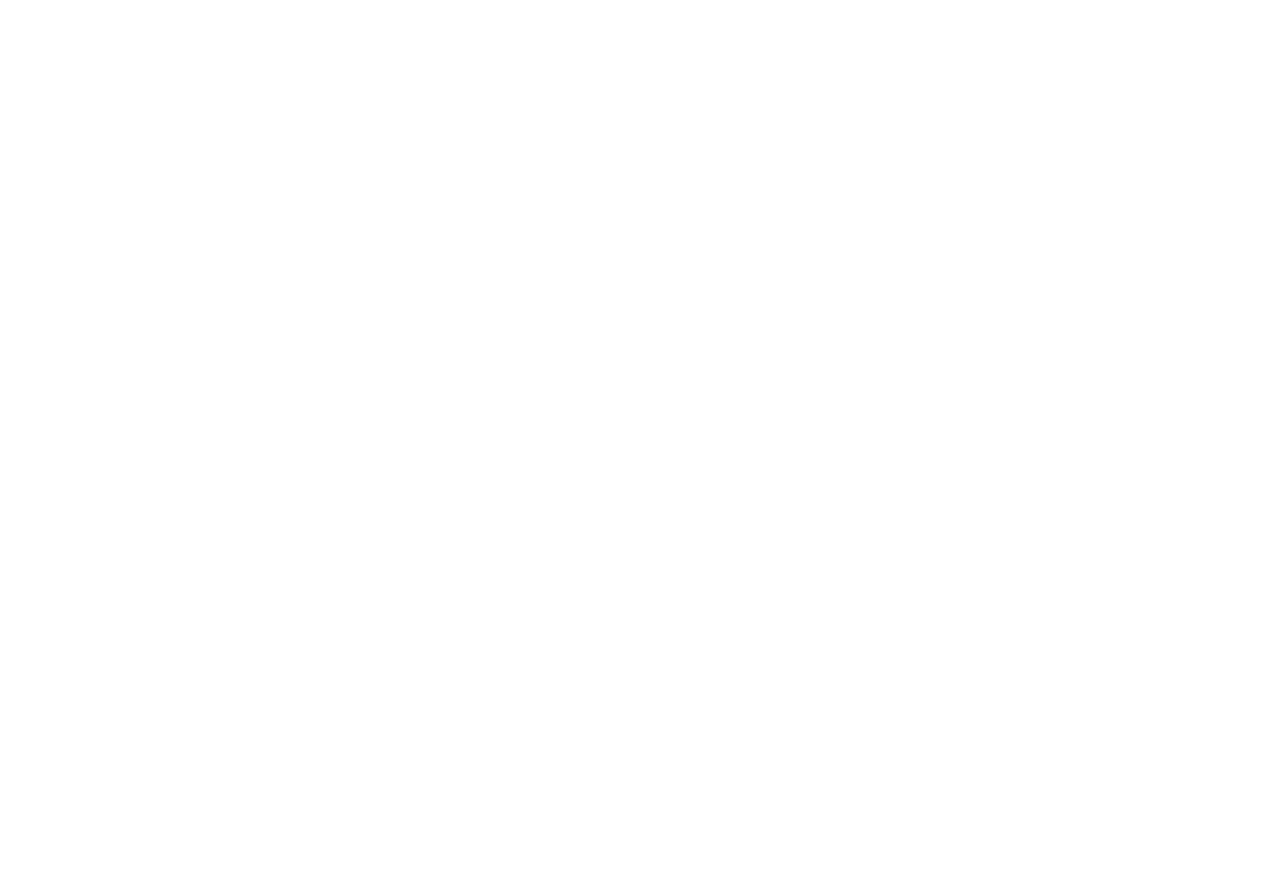
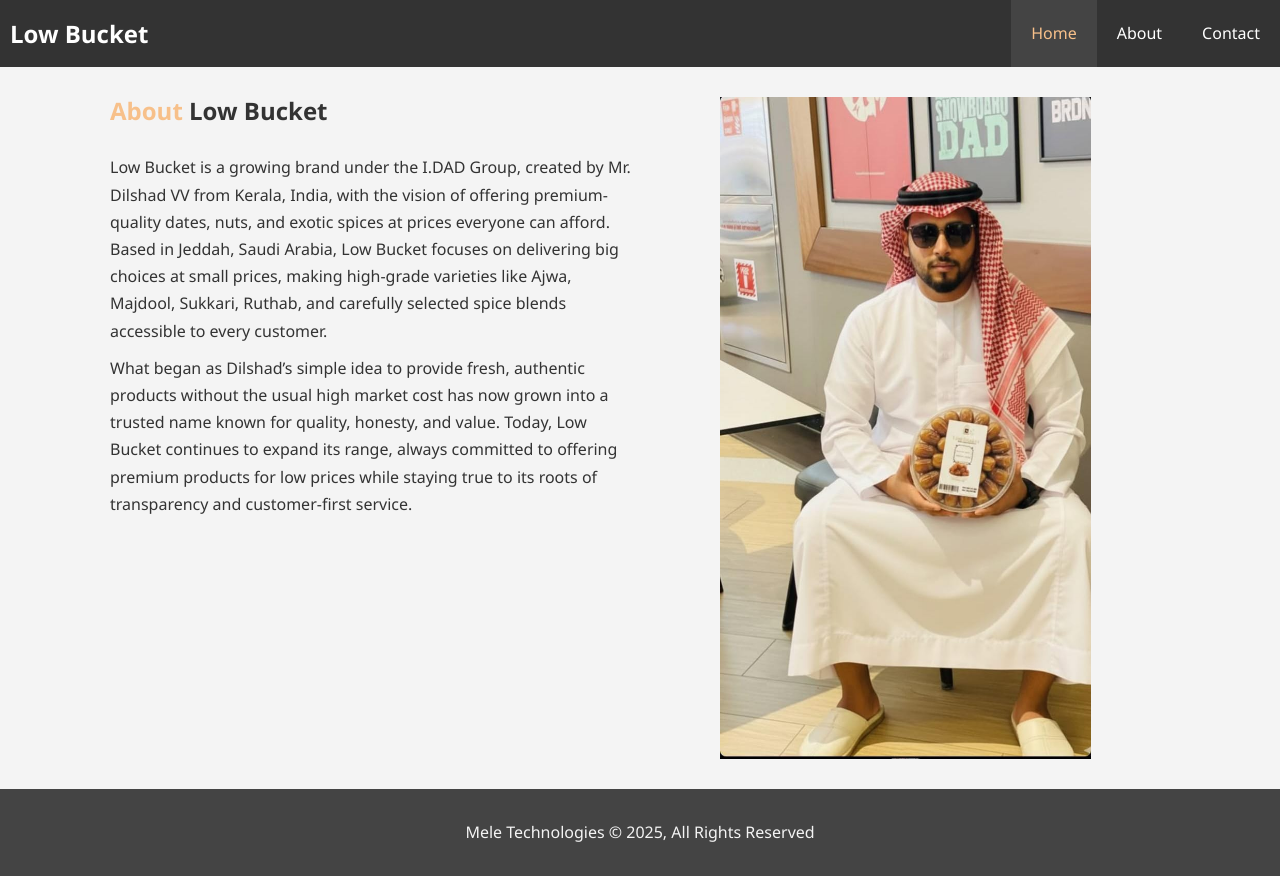
Before and after one commit to shadilshad/L-T-PROJECTS-, a plain HTML site: page about.html in a window 1280 px wide. Before the commit the page ends 800 px from the top, so only its background shows below. Drawn offline with Linux system fonts and the light colour scheme.

Commit message:
Initial commit for first css & HTML project

```diff
--- a/about.html
+++ b/about.html
@@ -0,0 +1,55 @@
+<!DOCTYPE html>
+<html lang="en">
+<head>
+    <meta charset="UTF-8">
+    <meta name="viewport" content="width=device-width, initial-scale=1.0">
+    <meta http-equiv="X-UA-Compatible" content="ie=edge">
+    <meta name="description" content="welcome to the I.DAD group">
+    <link rel="stylesheet" href="style.css">
+    <meta name="keywords" content="business entrepreneurship">
+    <meta><meta charset="UTF-8">
+
+    <title>Low Bucket | About</title>
+    <link rel="icon" type="image/x-icon" href="WhatsApp Image 2025-12-05 at 18.58.02_45403f2d.jpg">
+
+</head>
+<body>
+    <header>
+        <nav id="navbar">
+                            <h1 class="logo"><a href=index.html>Low Bucket </a></h1>
+            <ul>
+                <li><a  class="current" href="home.html">Home</a></li>
+                <li><a href="about.html">About</a></li>
+                <li><a href="contact.html">Contact</a></li>
+            </ul>
+        </nav>
+    </header>
+
+ <section id="about-info" class="bg-light py3">
+    <div class="container">
+        <div class="info-left">
+          <h1><span class="text-primary">About </span>Low Bucket</h1>
+        <p>Low Bucket is a growing brand under the I.DAD Group, created by Mr. Dilshad VV from Kerala, India,
+            with the vision of offering premium-quality dates, nuts, and exotic spices at prices everyone can afford.
+            Based in Jeddah, Saudi Arabia, Low Bucket focuses on delivering big choices at small prices,
+            making high-grade varieties like Ajwa, Majdool, Sukkari, Ruthab, and carefully selected spice blends accessible to every customer.</p>
+        <p>What began as Dilshad’s simple idea to provide fresh, authentic products without the usual high market cost has now grown into a trusted
+            name known for quality, honesty, and value. Today, Low Bucket continues to expand its range, always committed to offering premium products for low prices while staying true to its roots of transparency and customer-first service.</p>
+         </div>
+        <div class="info-right">
+         <img src="WhatsApp Image 2025-12-05 at 21.30.01_ca786083.jpg"
+         alt="image of the low bucket brand">
+        </div>
+    </div>
+ </section>
+
+
+
+
+
+
+<footer id="main-footer">
+    <p>Mele Technologies &copy; 2025, All Rights Reserved</p>
+</footer>
+</body>
+</html>
--- a/style.css
+++ b/style.css
@@ -159,6 +159,31 @@ overflow: hidden;
 .box i{
     margin-bottom: 10px;
 }
+/*about-info*/
+#about-info .info-right{
+float:right;
+width: 50%;
+min-height: 100%;
+}
+#about-info .info-right img{
+    display: block;
+    margin: auto;
+    width:70%;
+
+}
+#about-info .info-left{
+    float:left;
+    width:50%;
+    min-height: 100%;
+}
+
+.py1{padding:10px 0;}
+.py2{padding:20px 0;}
+.py3{padding:30px 0;}
+
+
+
+
 
 #main-footer{
     text-align: center;
```
Also changed, not shown: contact.html (+34 -0 lines), index.html (+3 -3 lines), WhatsApp Image 2025-12-05 at 21.30.01_ca786083.jpg (added).
